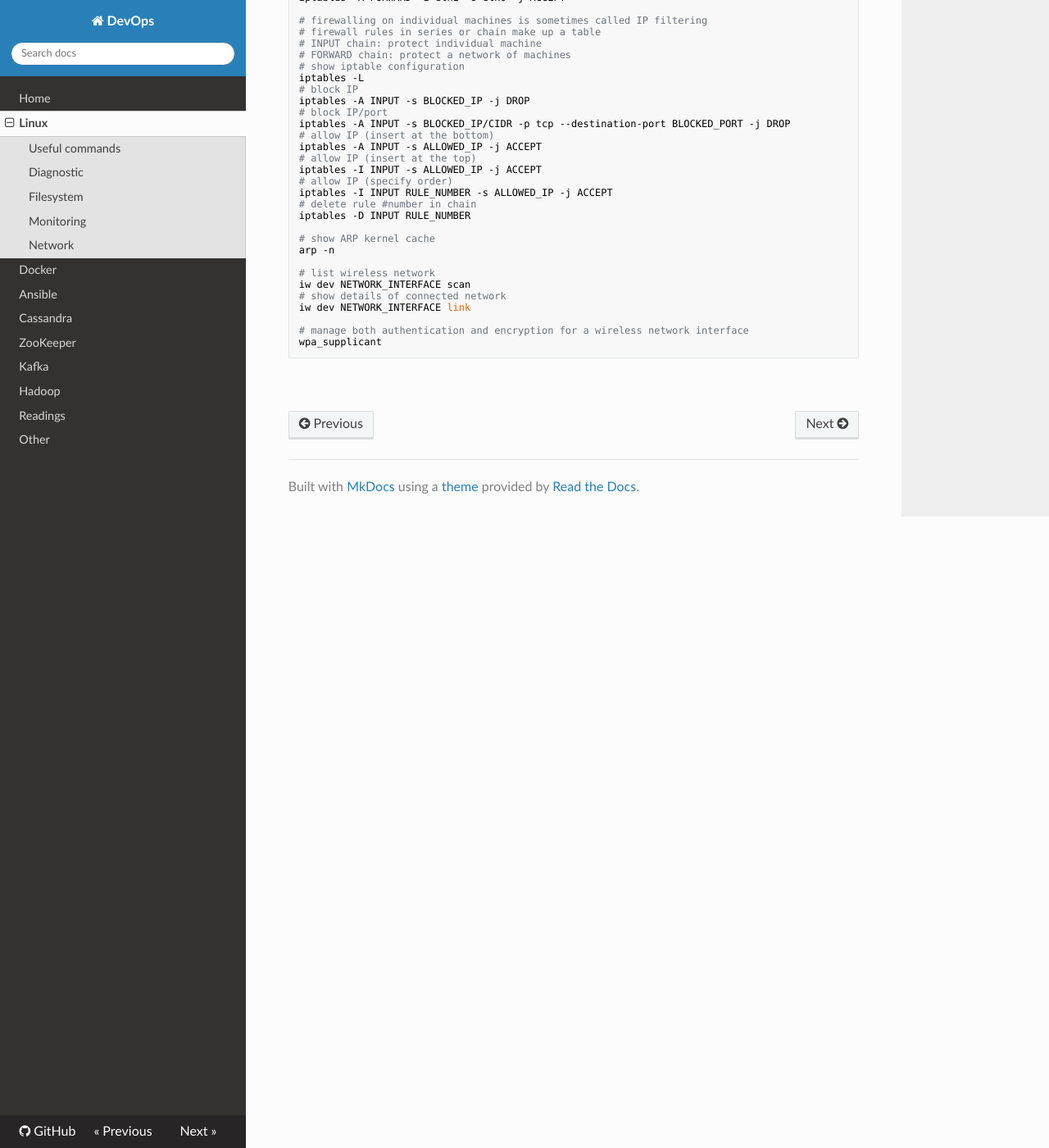
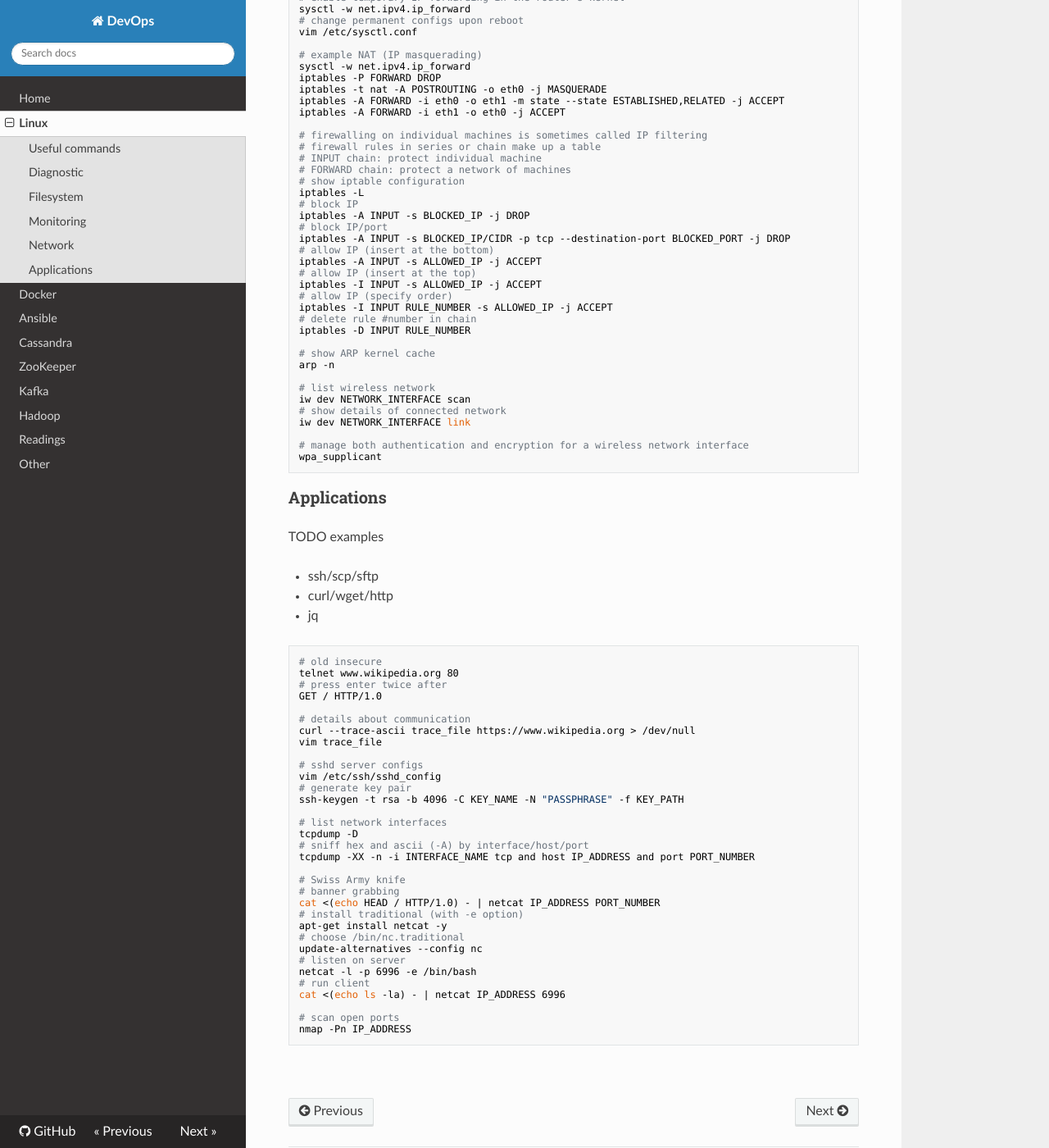
Before and after one commit to niqdev/devops, an MkDocs documentation site: the page built from docs/linux.md, in a window 1280 px wide and 1400 px high, scrolled down 4491 px. Shown: the whole window at 82% size. Built offline with MkDocs 1.6.1, drawn with Linux system fonts in a browser that asks for light colours; nearby versions of some CDN libraries; old or Windows-style settings are respelled for this version of MkDocs; some of the changed text lies outside the part shown.

Commit message:
doc: add linux applications

````diff
--- a/docs/linux.md
+++ b/docs/linux.md
@@ -258,13 +258,23 @@ cat /etc/nsswitch.conf
 # static IP
 /etc/network/interfaces
 
+# -t Prints TCP port information
+# -u Prints UDP port information
+# -l Prints listening ports
+# -a Prints every active port
+# -n Disables name lookups (speeds things up; also useful if DNS isn’t working)
 # list open TCP connections
 netstat -nt
-# list listening TCP ports
+# print listening TCP ports
 netstat -ntl
+# lit running services
+netstat -plunt
 
 # processes listening on open TCP ports
 lsof -i -n -P | grep TCP
+lsof -iTCP -sTCP:LISTEN
+# process running on specific port
+lsof -n -i:PORT_NUMBER
 
 # well-known ports
 cat /etc/services
@@ -326,4 +336,48 @@ iw dev NETWORK_INTERFACE link
 wpa_supplicant
 ```
 
+### Applications
+
+TODO examples
+
+* ssh/scp/sftp
+* curl/wget/http
+* jq
+
+```bash
+# old insecure
+telnet www.wikipedia.org 80
+# press enter twice after
+GET / HTTP/1.0
+
+# details about communication
+curl --trace-ascii trace_file https://www.wikipedia.org > /dev/null
+vim trace_file
+
+# sshd server configs
+vim /etc/ssh/sshd_config
+# generate key pair
+ssh-keygen -t rsa -b 4096 -C KEY_NAME -N "PASSPHRASE" -f KEY_PATH
+
+# list network interfaces
+tcpdump -D
+# sniff hex and ascii (-A) by interface/host/port
+tcpdump -XX -n -i INTERFACE_NAME tcp and host IP_ADDRESS and port PORT_NUMBER
+
+# Swiss Army knife
+# banner grabbing
+cat <(echo HEAD / HTTP/1.0) - | netcat IP_ADDRESS PORT_NUMBER
+# install traditional (with -e option)
+apt-get install netcat -y
+# choose /bin/nc.traditional
+update-alternatives --config nc
+# listen on server
+netcat -l -p 6996 -e /bin/bash
+# run client
+cat <(echo ls -la) - | netcat IP_ADDRESS 6996
+
+# scan open ports
+nmap -Pn IP_ADDRESS
+```
+
 <br>
````
